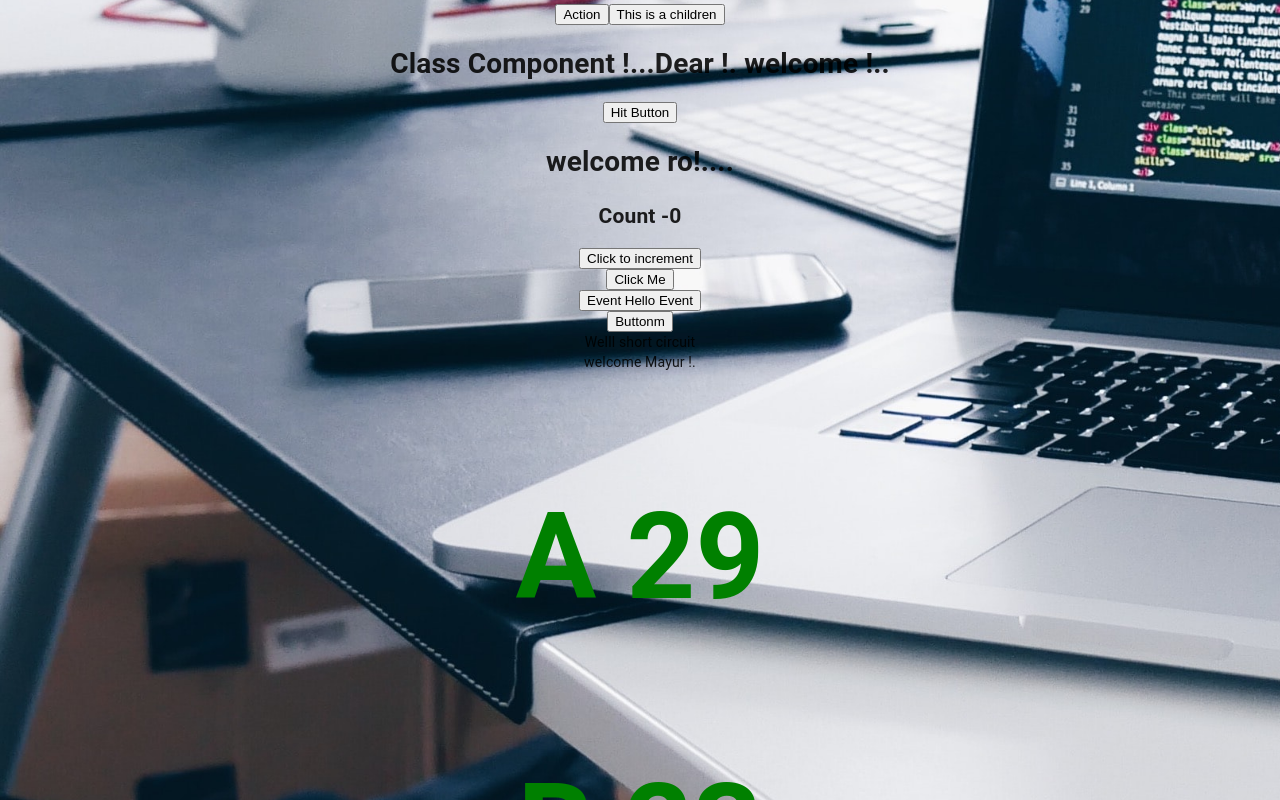
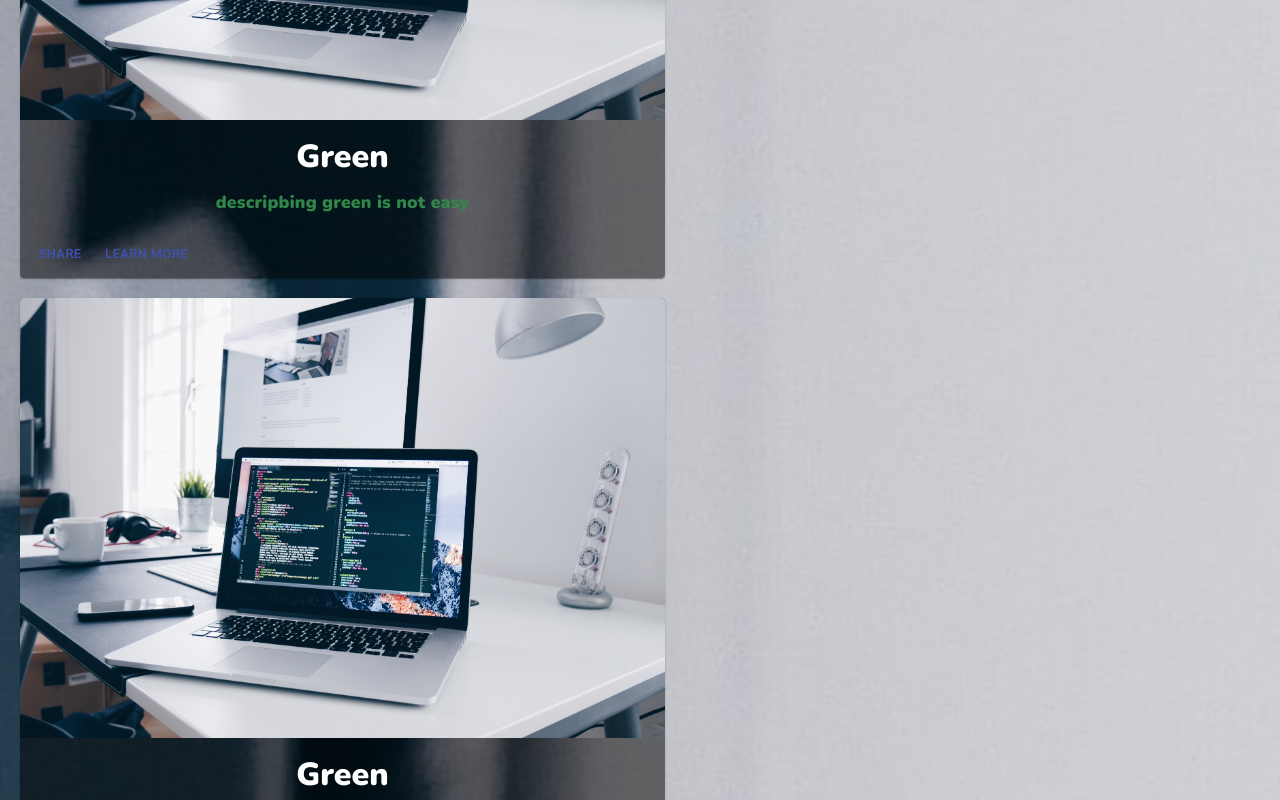
Before and after one commit to mayurchinche/trail1, a React (Create React App) app: page / in a window 1280 px wide. Shown: the part 1140-1940 px from the top of the page. Built offline with nearby package versions, Linux system fonts and the light colour scheme.

Commit message:
Scroll Done

```diff
--- a/package.json
+++ b/package.json
@@ -13,6 +13,7 @@
     "react-calendar": "^3.4.0",
     "react-dom": "^17.0.2",
     "react-scripts": "4.0.3",
+    "react-scroll-button": "^1.1.2",
     "web-vitals": "^1.1.2"
   },
   "scripts": {
--- a/src/App.js
+++ b/src/App.js
@@ -16,6 +16,7 @@ import firebase from 'firebase';
 
 import { makeStyles,CssBaseline} from '@material-ui/core';
 import Header from './Components/Header';
+import PlaceToVisit from './Components/PlaceToVisit';
 
 
 const useStyles=makeStyles((theme)=>({
@@ -51,6 +52,7 @@ function App() {
       <div className={classes.root}>
         <CssBaseline/>
          <Header/>
+         <PlaceToVisit/>
          <Calendar
         onClickDay={console.log({value})}
         onChange={onChange}
--- a/src/Components/Header.js
+++ b/src/Components/Header.js
@@ -44,7 +44,13 @@ root:{
     color:'Green',
     fontSize:'5rem'}
 }));
-
+function handleScroll() {
+    window.scroll({
+      top: document.body.offsetHeight * 0.27,
+      left: 0,
+      behavior: 'smooth',
+    });
+  }
 function Header() {
 
     const classes=useStyles();
@@ -69,7 +75,7 @@ function Header() {
             collapsedHeight={50}>
             <div className={classes.container}>
                 <h1 className={classes.title}>Welcome To<br/> <span>My Profile</span></h1>
-                <IconButton >
+                <IconButton onClick={handleScroll} >
                     <ExpandMore  className={classes.goDown}/>
                 </IconButton>
             </div>
--- /dev/null
+++ b/src/Components/ImageCard.js
@@ -0,0 +1,67 @@
+import React from 'react';
+import { makeStyles } from '@material-ui/core/styles';
+import Card from '@material-ui/core/Card';
+import CardActionArea from '@material-ui/core/CardActionArea';
+import CardActions from '@material-ui/core/CardActions';
+import CardContent from '@material-ui/core/CardContent';
+import CardMedia from '@material-ui/core/CardMedia';
+import Button from '@material-ui/core/Button';
+import Typography from '@material-ui/core/Typography';
+
+const useStyles = makeStyles({
+  root: {
+
+    maxWidth: 645,
+    background:"rgba(0,0,0,0.5)",
+    margin:"20px"
+  },
+  media:{
+      height:440,
+  },
+  title:{
+    fontFamily:'Nunito',
+    fontWeight:'bold',
+    fontSize:'2rem',
+    color:'White'
+  },
+  desc:{
+    fontFamily:'Nunito',
+    fontSize:'1.1rem',
+    color:'#318649'
+  }
+});
+
+export default function ImageCard({place}) {
+  const classes = useStyles();
+
+  return (
+    <Card className={classes.root}>
+      <CardActionArea>
+        <CardMedia
+          className={classes.media}
+          component="img"
+          alt="Contemplative Reptile"
+          height="140"
+          image={place.imageUrl}
+          title="Contemplative Reptile"
+        />
+        <CardContent>
+          <Typography gutterBottom variant="h5" component="h1" className={classes.title}>
+            {place.title}
+          </Typography>
+          <Typography variant="body2" color="textSecondary" component="p" className={classes.desc}>
+            {place.description}
+          </Typography>
+        </CardContent>
+      </CardActionArea>
+      <CardActions>
+        <Button size="small" color="primary">
+          Share
+        </Button>
+        <Button size="small" color="primary">
+          Learn More
+        </Button>
+      </CardActions>
+    </Card>
+  );
+}
--- /dev/null
+++ b/src/Components/PlaceToVisit.js
@@ -0,0 +1,37 @@
+import React from 'react';
+import { makeStyles } from '@material-ui/core';
+import ImageCard from './ImageCard';
+import places from '../static/places';
+
+
+const useStyles=makeStyles((theme)=>({
+root :{
+
+    minheight:'100vh',
+    alignContent:'center',
+    justifyContent :'center',
+    alignItems:'center',
+
+    [theme.breakpoints.down("md")]:{
+        flexDirection:'column',
+    }
+
+},
+
+}));
+
+function PlaceToVisit() {
+    const classes=useStyles();
+    return (
+        <div className={classes.root}>
+            <ImageCard place ={places[0]}/>
+            <ImageCard place ={places[0]}/>
+            <ImageCard place ={places[0]}/>
+            <ImageCard place ={places[0]}/>
+            <ImageCard place ={places[0]}/>
+            <ImageCard place ={places[0]}/>
+        </div>
+    )
+}
+
+export default PlaceToVisit
--- /dev/null
+++ b/src/static/places.js
@@ -0,0 +1,14 @@
+const places=[
+{
+    title : 'Green',
+    description : 'descripbing green is not easy',
+    imageUrl : process.env.PUBLIC_URL + "/Assets/1.jpg"
+},
+{
+    title : 'Breen',
+    description : 'descripbing green is not easy',
+    imageUrl : process.env.PUBLIC_URL + "/Assets/1.jpg"
+},
+];
+
+export default places;
```
Also changed, not shown: 1 other file (tests, documents, lock files or other folders).
